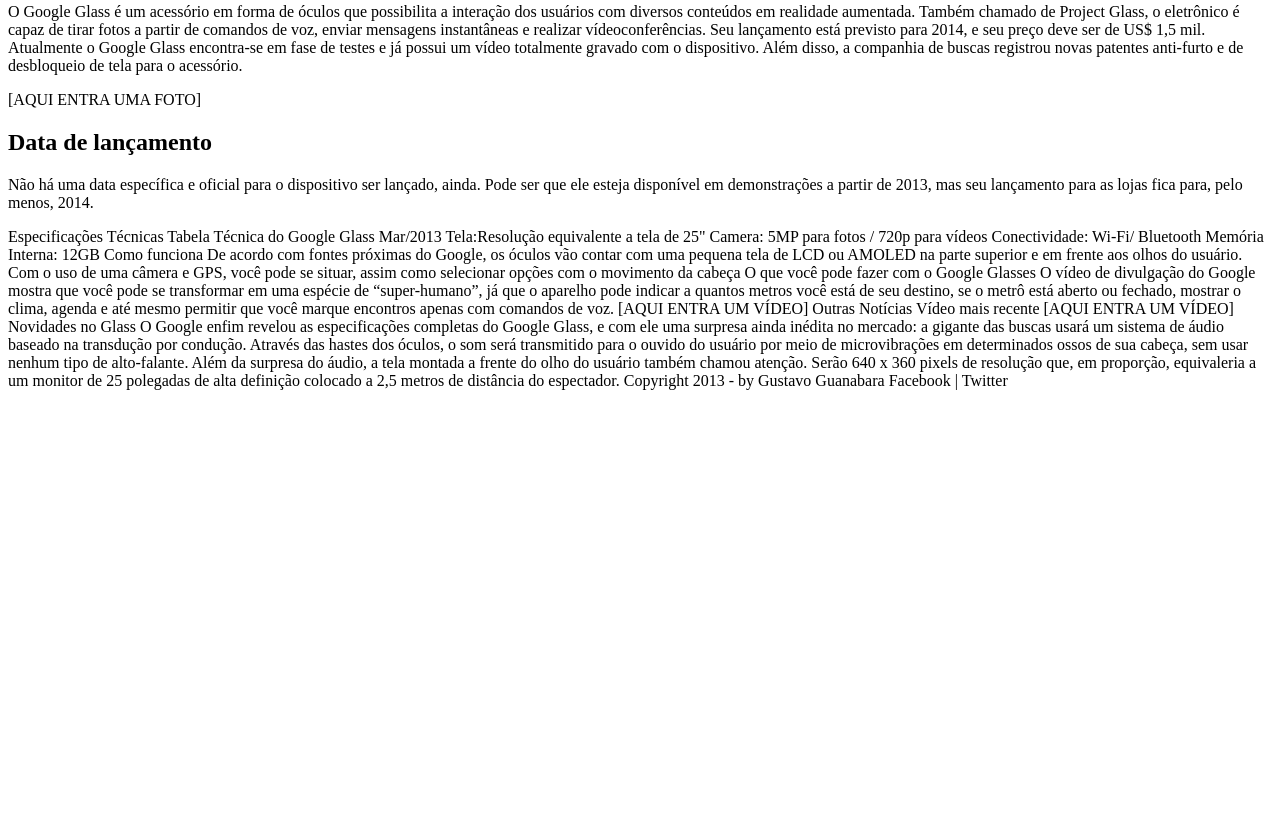
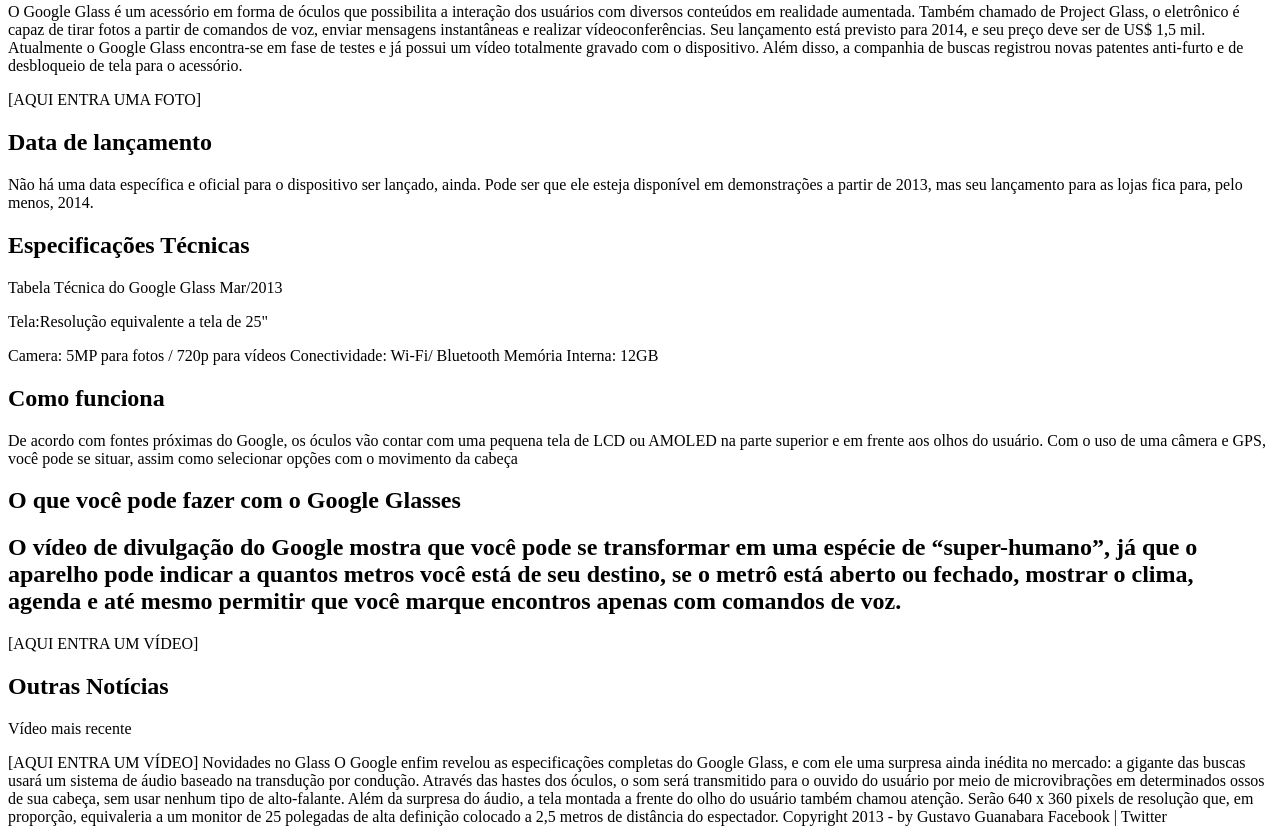
Before and after one commit to ArthurHenriqueSchlikmann/Google-Glass, a plain HTML site: page site-1/index.html in a window 1280 px wide. Shown: the part 400-1234 px from the top of the page. Before the commit the page ends 800 px from the top, so only its background shows below. Drawn offline with Linux system fonts and the light colour scheme.

Commit message:
atualizei
8º atualização

```diff
--- a/site-1/index.html
+++ b/site-1/index.html
@@ -36,24 +36,24 @@
 <h2>Data de lançamento</h2>
 <p>Não há uma data específica e oficial para o dispositivo ser lançado, ainda. Pode ser que ele esteja disponível em demonstrações a partir de 2013, mas seu lançamento para as lojas fica para, pelo menos, 2014.</p>
 
-Especificações Técnicas
-Tabela Técnica do Google Glass Mar/2013
+<h2>Especificações Técnicas</h2>
+<p>Tabela Técnica do Google Glass Mar/2013</p>
 
-Tela:Resolução equivalente a tela de 25"
+<p>Tela:Resolução equivalente a tela de 25"</p>
 Camera: 5MP para fotos / 720p para vídeos
 Conectividade: Wi-Fi/ Bluetooth
 Memória Interna: 12GB
 
-Como funciona
-De acordo com fontes próximas do Google, os óculos vão contar com uma pequena tela de LCD ou AMOLED na parte superior e em frente aos olhos do usuário. Com o uso de uma câmera e GPS, você pode se situar, assim como selecionar opções com o movimento da cabeça
+<h2>Como funciona</h2>
+<p>De acordo com fontes próximas do Google, os óculos vão contar com uma pequena tela de LCD ou AMOLED na parte superior e em frente aos olhos do usuário. Com o uso de uma câmera e GPS, você pode se situar, assim como selecionar opções com o movimento da cabeça</p>
 
-O que você pode fazer com o Google Glasses
-O vídeo de divulgação do Google mostra que você pode se transformar em uma espécie de “super-humano”, já que o aparelho pode indicar a quantos metros você está de seu destino, se o metrô está aberto ou fechado, mostrar o clima, agenda e até mesmo permitir que você marque encontros apenas com comandos de voz.
+<h2>O que você pode fazer com o Google Glasses</h2>
+<h2>O vídeo de divulgação do Google mostra que você pode se transformar em uma espécie de “super-humano”, já que o aparelho pode indicar a quantos metros você está de seu destino, se o metrô está aberto ou fechado, mostrar o clima, agenda e até mesmo permitir que você marque encontros apenas com comandos de voz.</h2>
 
 [AQUI ENTRA UM VÍDEO]
 
-Outras Notícias
-Vídeo mais recente
+<h2>Outras Notícias</h2>
+<p>Vídeo mais recente</p>
 
 [AQUI ENTRA UM VÍDEO]
 
```
